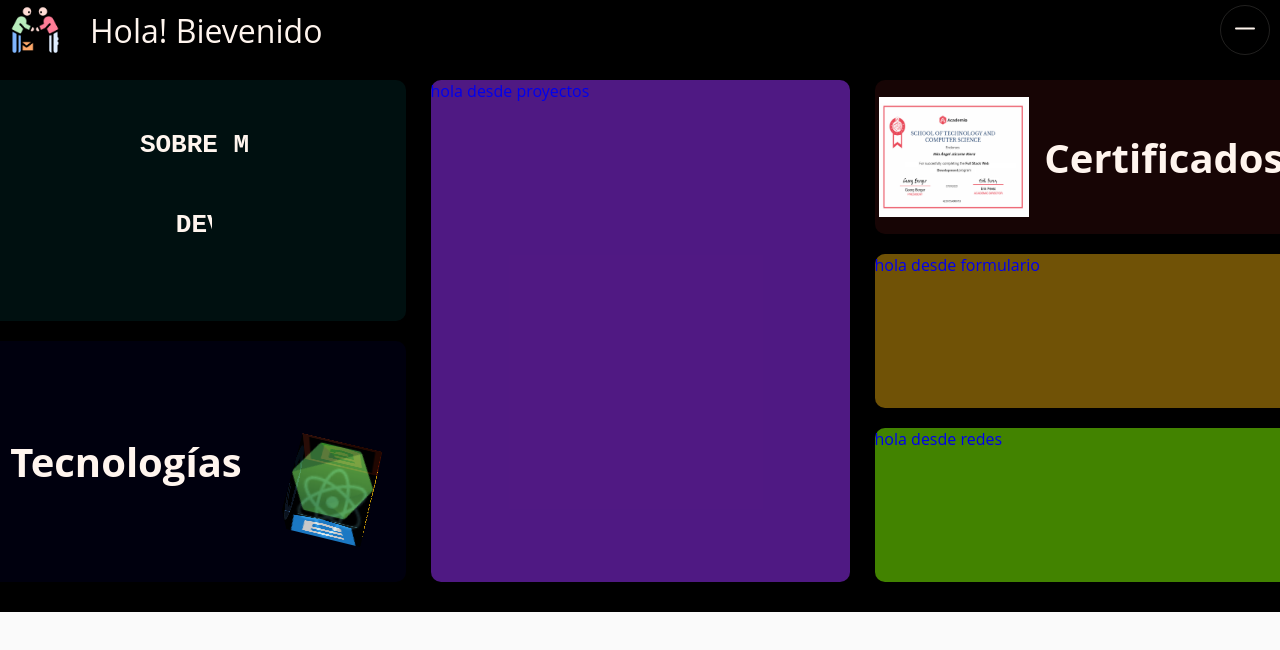
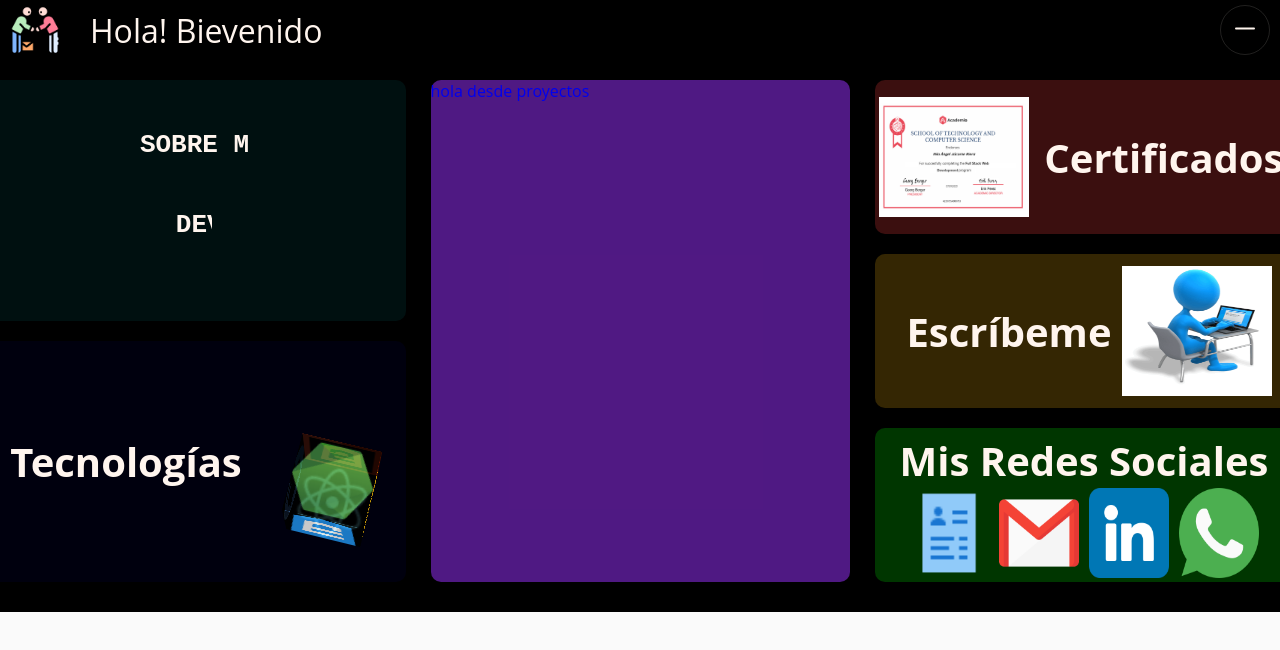
Before and after one commit to Nilito-Jacome/Ejemplo, a React (Vite) app: page /#/ in a window 1280 px wide. Shown: the top 650 px of the page. Built offline with nearby package versions, Linux system fonts and the light colour scheme.

Commit message:
commit 14
Actualizacion de componentes

```diff
--- a/src/componentes/Home.css
+++ b/src/componentes/Home.css
@@ -34,7 +34,7 @@
 .Box_4 {
     grid-column: 5 / 7;
     grid-row: 1 / 3;
-    background-color:rgba(165, 42, 42, 0.137);
+    background-color:rgba(165, 42, 42, 0.356);
     border-radius: 10px;
     display: flex;
     flex-direction: row;
@@ -50,15 +50,56 @@
 .Box_5 {
     grid-column: 5 / 7;
     grid-row: 3 / 5;
-    background-color:rgba(184, 135, 11, 0.61);
+    background-color:rgba(184, 135, 11, 0.281);
     border-radius: 10px;
+    display: flex;
+    flex-direction: row;
+    place-items: center;
+    justify-content: center;
+    color: seashell;
+    font-size: 20px;
 }
+
+.TitForm {
+  padding: 10px
+}
+
+.ImgForm {
+  width: 150px;
+  height: 130px;
+}
+
 .Box_6 {
     grid-column: 5 / 7;
     grid-row: 5 / 7;
-    background-color:rgba(128, 255, 0, 0.514);
+    background-color:rgba(0, 255, 0, 0.212);
     border-radius: 10px;
+    display: flex;
+    flex-direction: column;
+    place-items: center;
+    justify-content: center;
+    color: seashell;
+    font-size: 20px;
 }
+
+.TitForm {
+  padding: 10px
+}
+
+.Redes {
+  display: flex;
+  flex-direction: row;
+  gap: 10px;
+}
+
+.ImgRed1,
+.ImgRed2,
+.ImgRed3,
+.ImgRed4 {
+  width: 80px;
+  height: 90px;
+}
+
 .Box_1:hover,
 .Box_2:hover,
 .Box_3:hover,
--- a/src/componentes/Home.jsx
+++ b/src/componentes/Home.jsx
@@ -27,8 +27,8 @@ const Home = () => {{{{
         whileTap={{ scale: 0.9 }}
         href="#/about"
       >
-        <h1 className='Titu_About1'>SOBRE MI</h1>
-        <h1 className='Titu_About'>DEVELOPER WEB FULL-STACK</h1>
+        <h1 className="Titu_About1">SOBRE MI</h1>
+        <h1 className="Titu_About">DEVELOPER WEB FULL-STACK</h1>
       </motion.a>
 
       <motion.a
@@ -43,22 +43,26 @@ const Home = () => {{{{
         <div className="container">
           <div className="cube" ref={ref}>
             <div className="side front">
-              <img className='ImgTech' src="./tecnologias/javascript.png" alt="" />
+              <img
+                className="ImgTech"
+                src="./tecnologias/javascript.png"
+                alt=""
+              />
             </div>
             <div className="side left">
-              <img className='ImgTech' src="./tecnologias/html.png" alt="" />
+              <img className="ImgTech" src="./tecnologias/html.png" alt="" />
             </div>
             <div className="side right">
-              <img className='ImgTech' src="./tecnologias/css.png" alt="" />
+              <img className="ImgTech" src="./tecnologias/css.png" alt="" />
             </div>
             <div className="side top">
-              <img className='ImgTech' src="./tecnologias/react.png" alt="" />
+              <img className="ImgTech" src="./tecnologias/react.png" alt="" />
             </div>
             <div className="side bottom">
-              <img className='ImgTech' src="./tecnologias/node.png" alt="" />
+              <img className="ImgTech" src="./tecnologias/node.png" alt="" />
             </div>
             <div className="side back">
-              <img className='ImgTech' src="./tecnologias/github2.png" alt="" />
+              <img className="ImgTech" src="./tecnologias/github2.png" alt="" />
             </div>
           </div>
         </div>
@@ -80,8 +84,8 @@ const Home = () => {{{{
         whileTap={{ scale: 0.9 }}
         href="#/certificates"
       >
-        <Carousel/>
-        <h1 className='TitCert'>Certificados</h1>
+        <Carousel />
+        <h1 className="TitCert">Certificados</h1>
       </motion.a>
 
       <motion.a
@@ -90,8 +94,8 @@ const Home = () => {{{{
         whileTap={{ scale: 0.9 }}
         href="#/contact"
       >
-        {" "}
-        hola desde formulario
+        <h1 className="TitForm">Escríbeme</h1>
+        <img className="ImgForm" src="./escribir.gif" alt="" />
       </motion.a>
 
       <motion.a
@@ -100,8 +104,13 @@ const Home = () => {{{{
         whileTap={{ scale: 0.9 }}
         href="#/network"
       >
-        {" "}
-        hola desde redes
+        <h1 className="TitRed">Mis Redes Sociales</h1>
+        <div className="Redes">
+          <img className="ImgRed1" src="./icon/cv.png" alt="" />
+          <img className="ImgRed2" src="./icon/gmail.png" alt="" />
+          <img className="ImgRed3" src="./icon/linkedin.png" alt="" />
+          <img className="ImgRed4" src="./icon/whatsapp.png" alt="" />
+        </div>
       </motion.a>
     </motion.div>
   );
```
Also changed, not shown: public/escribir.gif (added).
